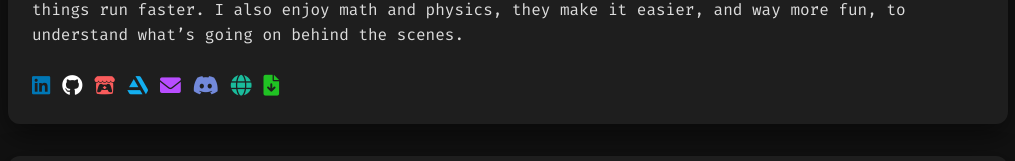
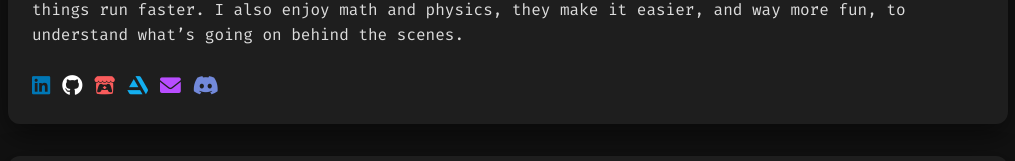
Before and after one commit to Parven05/Portfolio, a plain HTML site: page index.html in a window 1280 px wide. Shown: the part 198-359 px from the top of the page, without its empty margins (132-1147 px from the left). Drawn offline with Linux system fonts and the light colour scheme.

Commit message:
remove redudant link

```diff
--- a/index.html
+++ b/index.html
@@ -28,8 +28,6 @@
         <a href="https://parven.artstation.com/" title="ArtStation"><i class="fab fa-artstation"></i></a>
         <a href="mailto:parven5@proton.me" title="Email"><i class="fas fa-envelope"></i></a>
         <a href="https://discordapp.com/users/900937633646137374" title="Discord"><i class="fab fa-discord"></i></a>
-        <a href="https://parven05.github.io/Atom/" title="Archive"><i class="fas fa-globe"></i></a>
-        <a href="files/dummy.pdf" title="Download Resume" download><i class="fas fa-file-download"></i></a>
       </div>
     </div>
 
```
